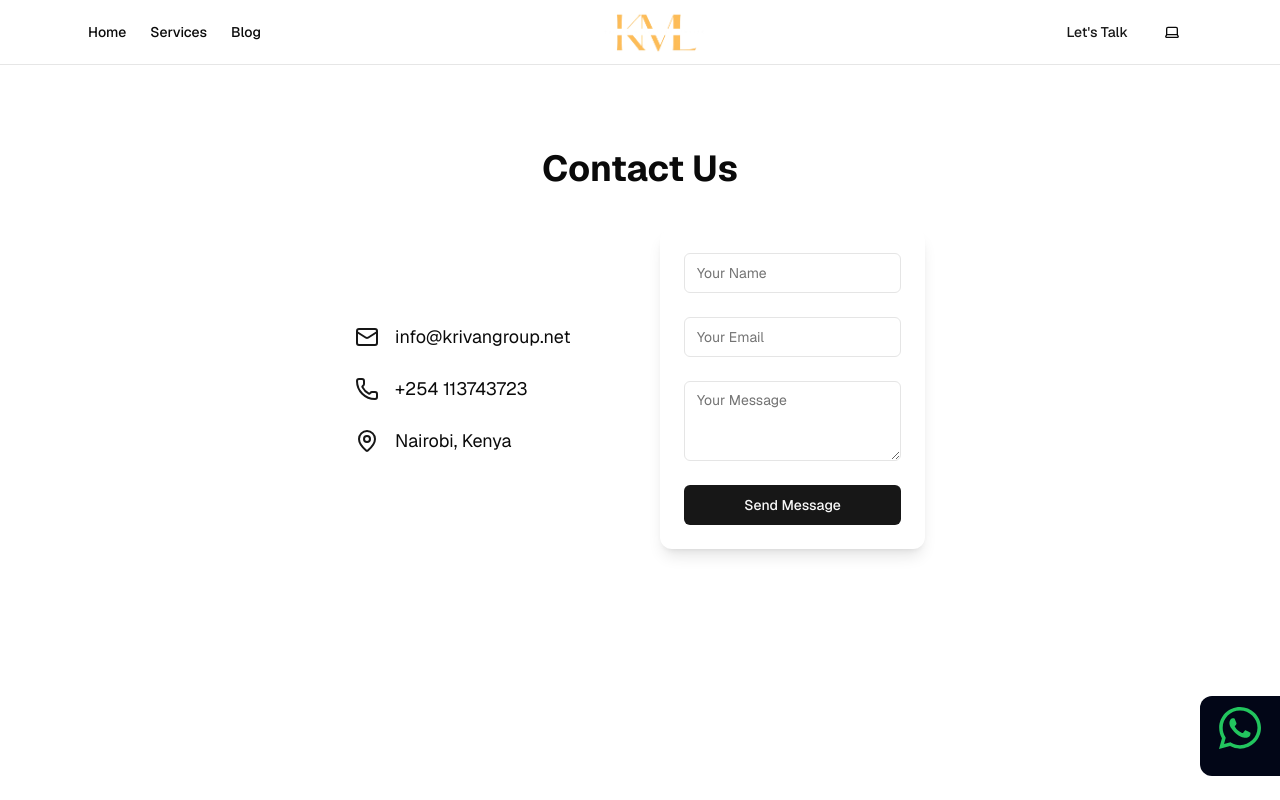
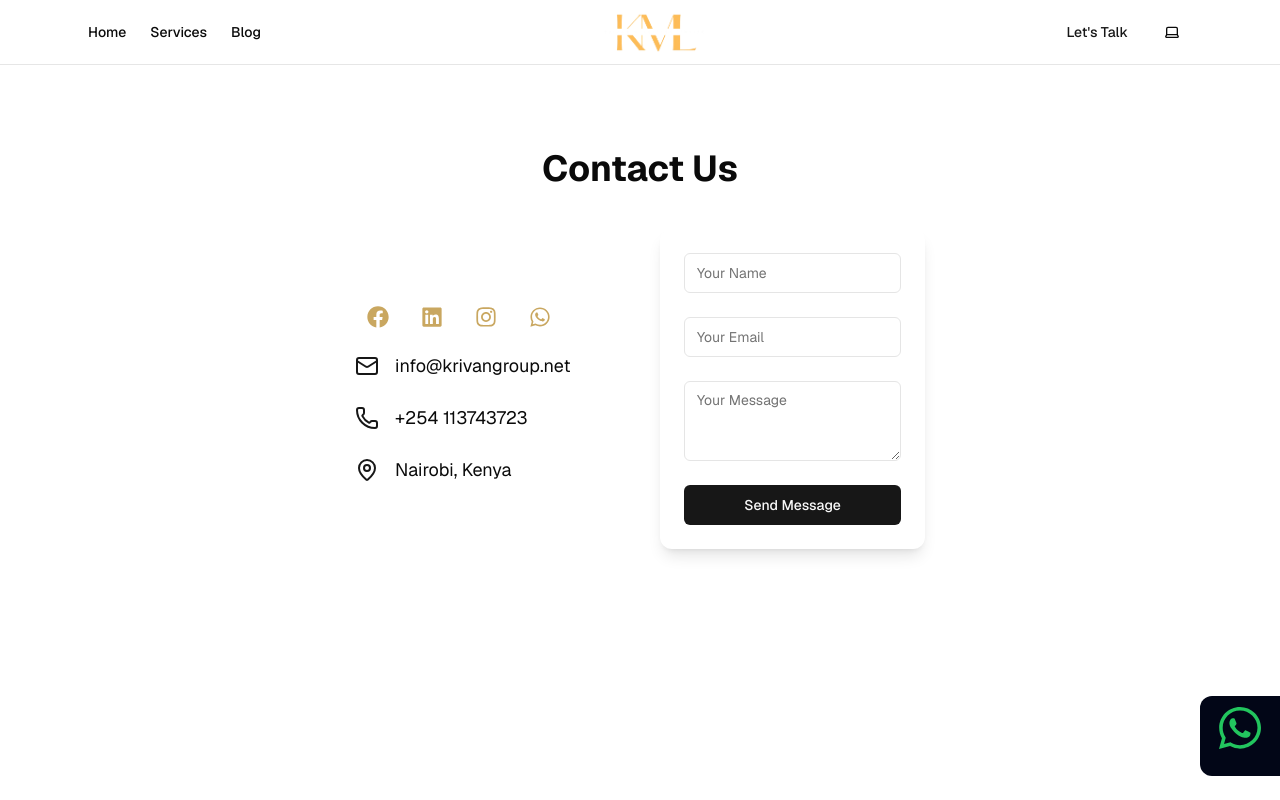
Before and after one commit to Willbeckh/krivan, a Next.js app: page /contact in a window 1280 px wide. Shown: the top 800 px of the page. Built offline with nearby package versions, Linux system fonts and the light colour scheme.

Commit message:
add social media icons

```diff
--- a/app/contact/page.tsx
+++ b/app/contact/page.tsx
@@ -5,6 +5,13 @@ import { Button } from "@/components/ui/button";
 import { Input } from "@/components/ui/input";
 import { Textarea } from "@/components/ui/textarea";
 import { Mail, Phone, MapPin } from "lucide-react";
+import Link from "next/link";
+import {
+  FaFacebook,
+  FaLinkedin,
+  FaInstagram,
+  FaWhatsapp,
+} from "react-icons/fa";
 
 export default function ContactPage() {
   const [formData, setFormData] = useState({
@@ -40,6 +47,23 @@ export default function ContactPage() {
           animate={{ opacity: 1, x: 0 }}
           transition={{ duration: 0.5 }}
         >
+          <div className="flex gap-8 m-3">
+            <a href="#" className="text-[#C9A760] hover:text-white transition">
+              <FaFacebook size={22} />
+            </a>
+            <a href="#" className="text-[#C9A760] hover:text-white transition">
+              <FaLinkedin size={22} />
+            </a>
+            <a href="#" className="text-[#C9A760] hover:text-white transition">
+              <FaInstagram size={22} />
+            </a>
+            <Link
+              href="https://whatsapp.me/254113743723"
+              className="text-[#C9A760] hover:text-white transition"
+            >
+              <FaWhatsapp size={22} />
+            </Link>
+          </div>
           <div className="flex items-center gap-4">
             <Mail className="w-6 h-6 text-primary" />
             <a href="mailto:info@krivangroup.net" className="text-lg">
```
